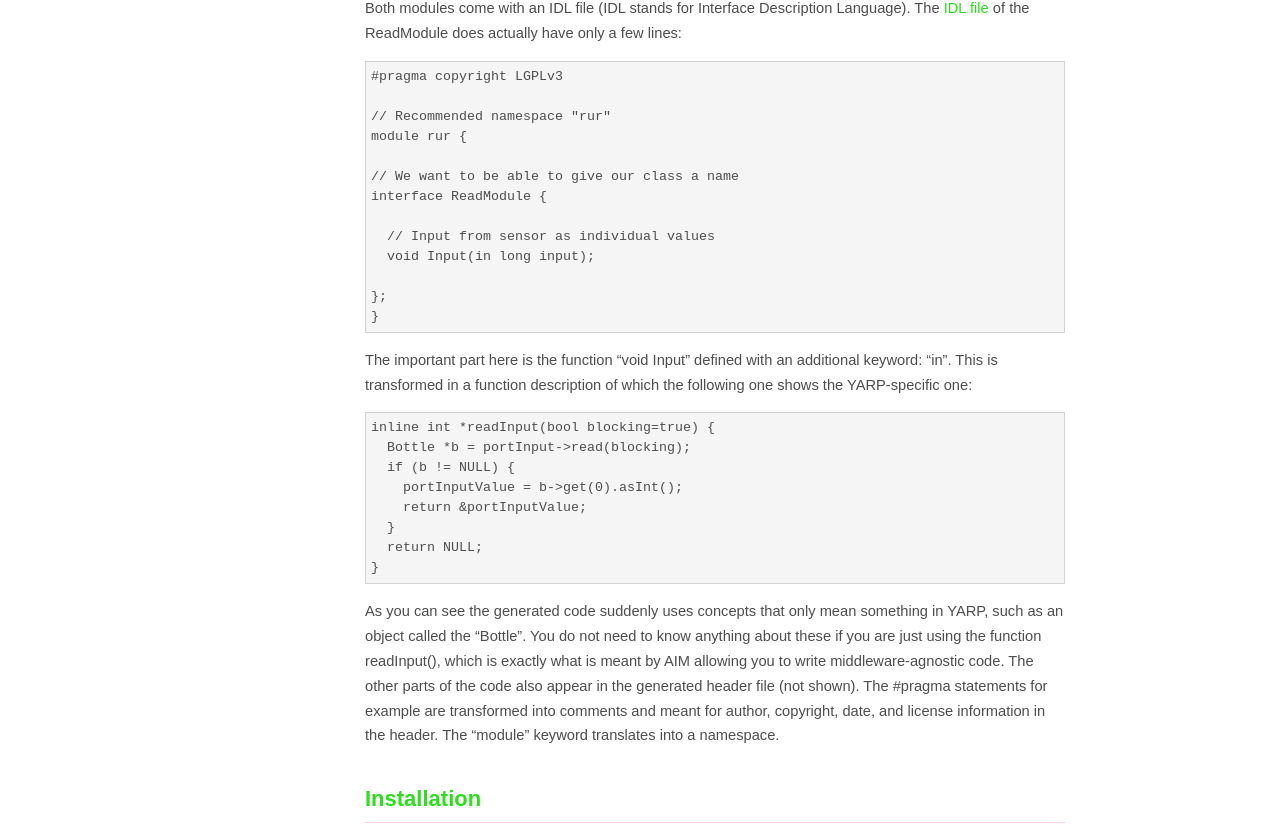
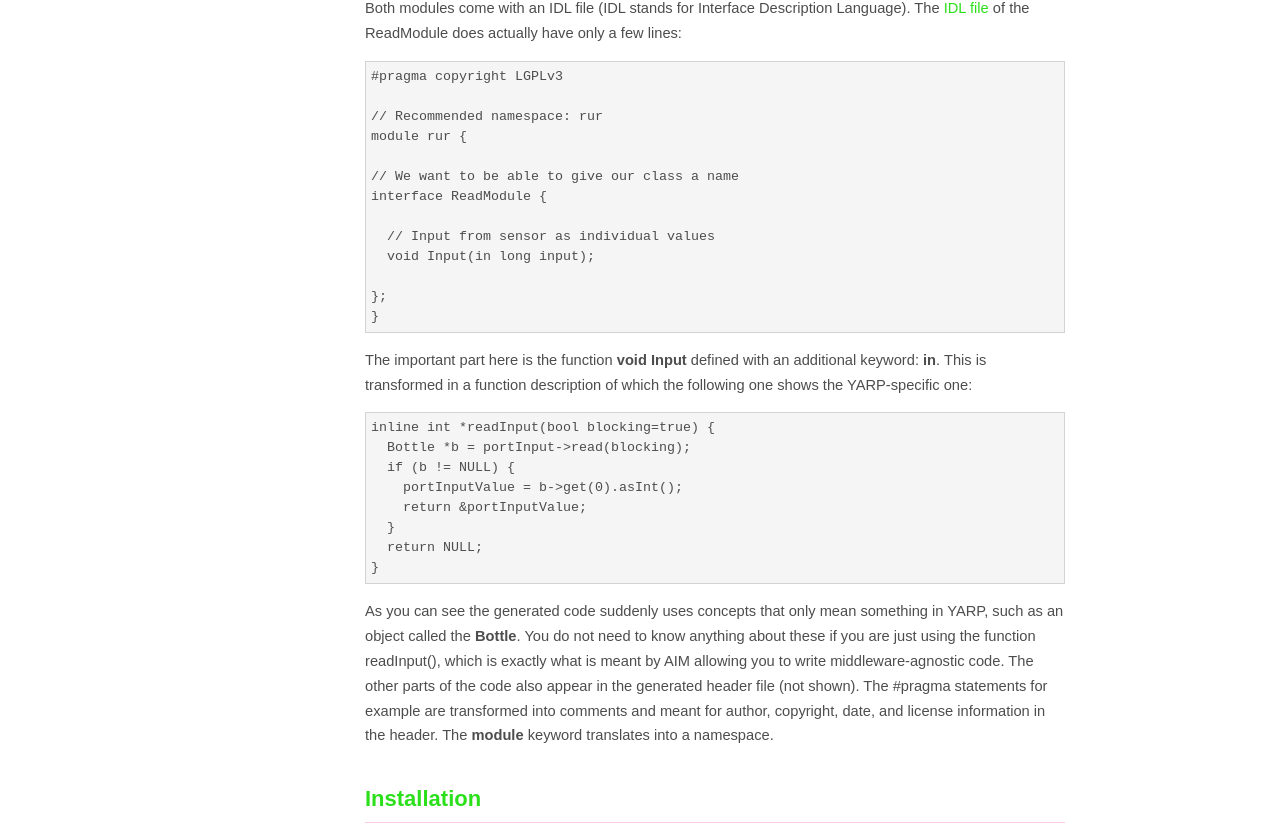
Before and after one commit to dobots/aim, a Jekyll site: the page built from install.md, in a window 1280 px wide and 1400 px high. Shown: the part 310-1142 px from the top of the window. Built offline with Jekyll 4.4.1, drawn with Linux system fonts in a browser that asks for light colours; some of the changed text lies outside the part shown.

```diff
--- a/install.md
+++ b/install.md
@@ -13,7 +13,7 @@ At [AIM modules](https://github.com/dobots/aim_modules) you can find a ReadModul
 
     #pragma copyright LGPLv3
 
-    // Recommended namespace "rur"
+    // Recommended namespace: rur
     module rur {
 
     // We want to be able to give our class a name
@@ -25,7 +25,7 @@ At [AIM modules](https://github.com/dobots/aim_modules) you can find a ReadModul
     };
     }
 
-The important part here is the function "void Input" defined with an additional keyword: "in". This is transformed in a function description of which the following one shows the YARP-specific one:
+The important part here is the function **void Input** defined with an additional keyword: **in**. This is transformed in a function description of which the following one shows the YARP-specific one:
 
     inline int *readInput(bool blocking=true) {
       Bottle *b = portInput->read(blocking);
@@ -36,7 +36,7 @@ The important part here is the function "void Input" defined with an additional
       return NULL;
     }
 
-As you can see the generated code suddenly uses concepts that only mean something in YARP, such as an object called the "Bottle". You do not need to know anything about these if you are just using the function readInput(), which is exactly what is meant by AIM allowing you to write middleware-agnostic code. The other parts of the code also appear in the generated header file (not shown). The \#pragma statements for example are transformed into comments and meant for author, copyright, date, and license information in the header. The "module" keyword translates into a namespace.
+As you can see the generated code suddenly uses concepts that only mean something in YARP, such as an object called the **Bottle**. You do not need to know anything about these if you are just using the function readInput(), which is exactly what is meant by AIM allowing you to write middleware-agnostic code. The other parts of the code also appear in the generated header file (not shown). The \#pragma statements for example are transformed into comments and meant for author, copyright, date, and license information in the header. The **module** keyword translates into a namespace.
 
 ## Installation
 The installation boils down to make and sudo make install after cloning the github repositories, and setting an environmental variable.
@@ -91,7 +91,7 @@ Let us assume you downloaded the robotics AI modules as mentioned above then:
     aimconnect yarp WriteModule 0 output ReadModule 0 input
 
 
-This will use the YARP middleware to set up a TCP connection between the WriteModule and the ReadModule to send over a value. The "connect" utility needs to know which middleware is used, on the moment it will require a server to be run on the machine, but this requirement can be lifted for a distributed environment, as long as the specific "connect" implementations of the middleware knows how to find the registered ports.
+This will use the YARP middleware to set up a TCP connection between the WriteModule and the ReadModule to send over a value. The \"connect\" utility needs to know which middleware is used, on the moment it will require a server to be run on the machine, but this requirement can be lifted for a distributed environment, as long as the specific \"connect\" implementations of the middleware knows how to find the registered ports.
 
 ### Example with ZeroMQ
 
@@ -128,7 +128,7 @@ Install the zmqserver, this requires [Node.js to be installed](https://github.co
     aimconnect zeromq WriteModule 0 output ReadModule 0 input
 
 
-Like you can see there is a almost no different with the YARP example, but now there is suddenly made use of ZeroMQ channels rather than YARP ones. The difference exists out of starting the right name server "zmqserver" rather than "yarp server", and run aimconnect with "zeromq" instead of "yarp".
+Like you can see there is a almost no different with the YARP example, but now there is suddenly made use of ZeroMQ channels rather than YARP ones. The difference exists out of starting the right name server \"zmqserver\" rather than \"yarp server\", and run aimconnect with \"zeromq\" instead of \"yarp\".
 
 ## Create your own module
 
@@ -145,7 +145,7 @@ The type of information you have to fill in (you can always change this later an
     license="State"
     license_abbreviation="TR8OR"
 
-So, how to go about to create your own module? Suppose we want to create a module that receives a value on an input port and sends a moving average on its output port. And we are planning on building our own home automation software, so we call our own little repository "home\_automation":
+So, how to go about to create your own module? Suppose we want to create a module that receives a value on an input port and sends a moving average on its output port. And we are planning on building our own home automation software, so we call our own little repository \"home\_automation\":
 
     aiminit home_automation
     cd $AIM_WORKSPACE/home_automation
@@ -209,8 +209,8 @@ The complete code you can find at the [MovingAverageModule](https://github.com/m
     aimconnect zeromq WriteModule 0 output MovingAverageModule 0 input
 
 
-The output you can expect in the terminal with the MovingAverageModule (use Ctrl+Page Up/Down to navigate) is something like: "Messages
-received: 4" and "Calculate (1+2\*3)/4=1.75". Let's upload your code to your own github repository!
+The output you can expect in the terminal with the MovingAverageModule (use Ctrl+Page Up/Down to navigate) is something like: \"Messages
+received: 4\" and \"Calculate (1+2\*3)/4=1.75\". Let's upload your code to your own github repository!
 
     cd $AIM_WORKSPACE/home_automation
     git add MovingAverageModule
```
Also changed, not shown: index.md (+3 -3 lines), img/favicon.ico.
